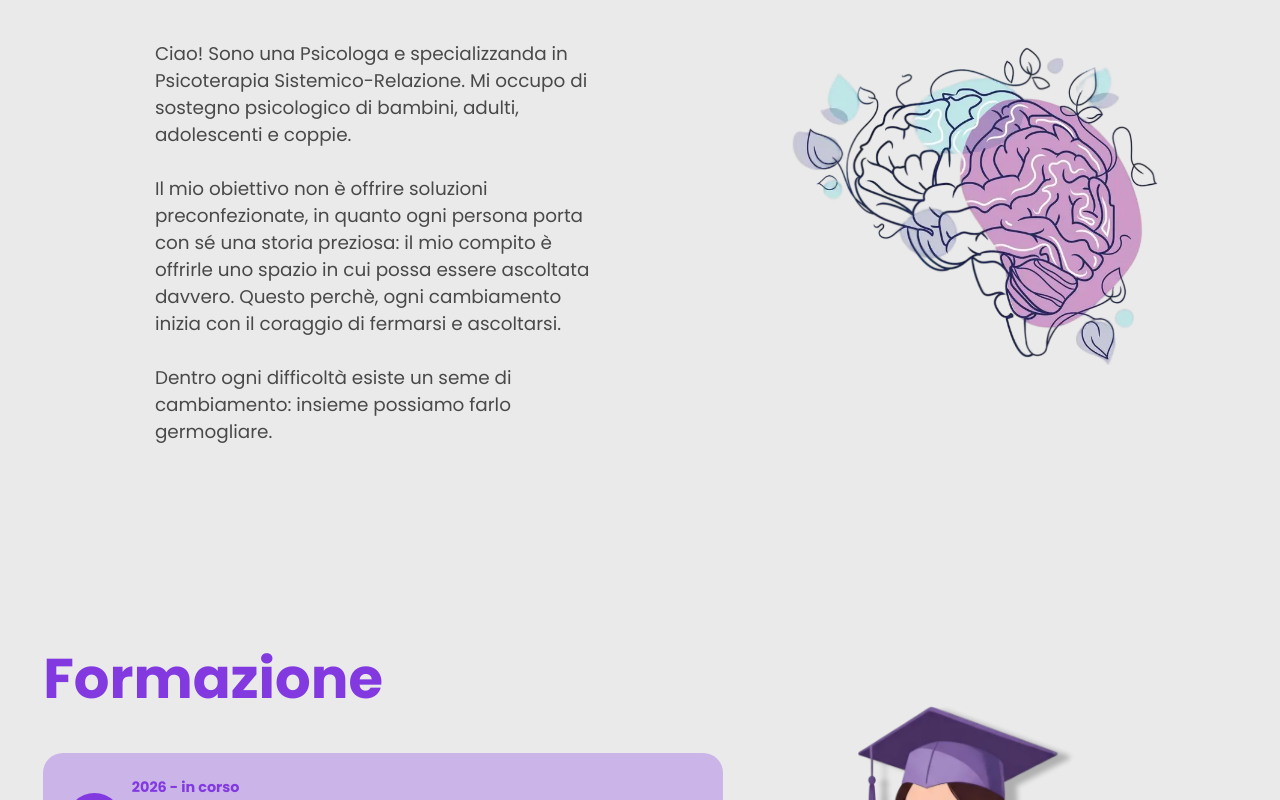
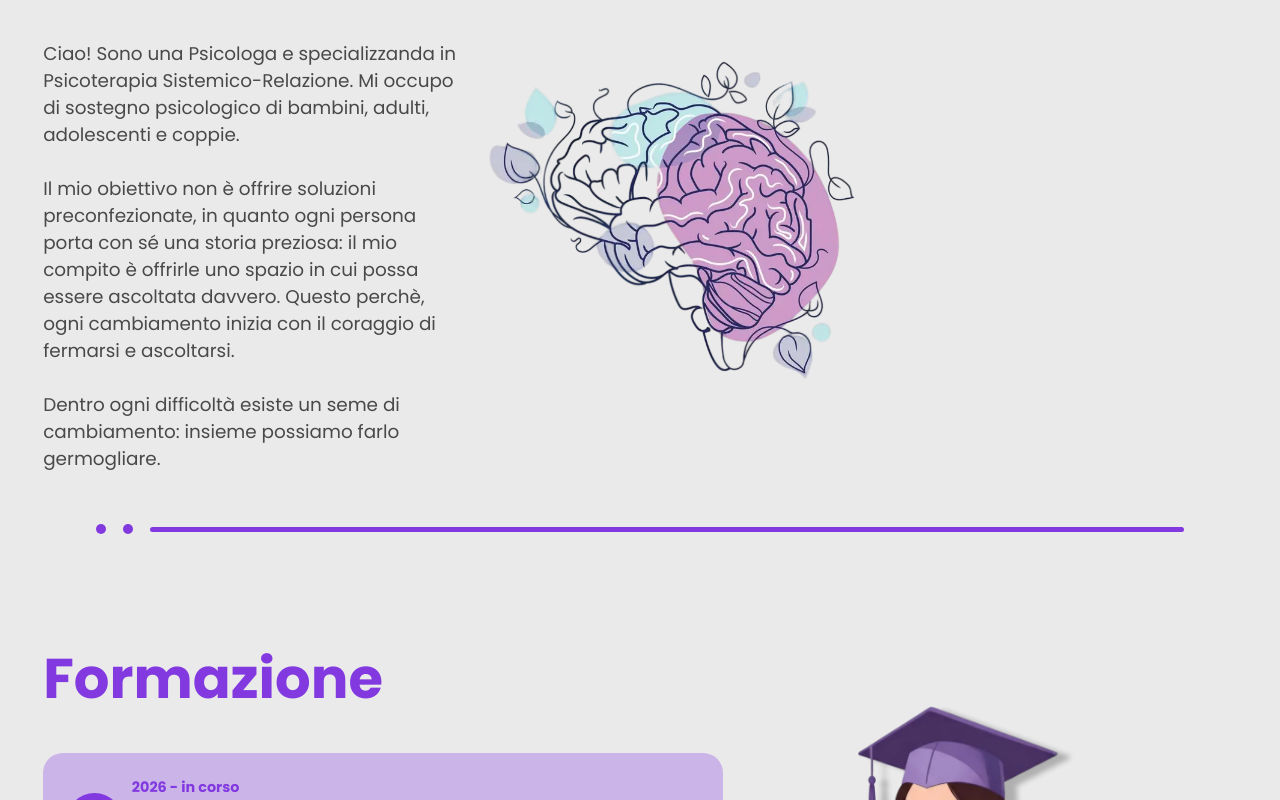
Before and after one commit to gcarda99/psycologist-portfolio, a React (Vite) app: page / in a window 1280 px wide. Shown: the part 996-1796 px from the top of the page. Built offline with nearby package versions, Linux system fonts and the light colour scheme; a web font is replaced by a local one.

Commit message:
feat: add bottom divider line to About section

```diff
--- a/src/components/About/About.css
+++ b/src/components/About/About.css
@@ -17,6 +17,11 @@
   justify-content: space-between;
 }
 
+.about .line-styling--bottom {
+  top: auto;
+  bottom: 50px;
+}
+
 .about .line-styling .style-circle{
   width: 10px;
   height: 10px;
@@ -32,8 +37,10 @@
     display: flex;
     flex-direction: row;
     align-items: center;
-    justify-content: space-around;
+    justify-content: flex-start;
+    gap: 4rem;
     padding-top: 8rem;
+    padding-bottom: 8rem;
     height: fit-content;
 }
 
@@ -94,16 +101,23 @@
     top: 20px;
   }
 
+  .about .line-styling--bottom {
+    top: auto;
+    bottom: 20px;
+  }
+
   .about {
       padding: 0 1.7rem;
   }
 
     .about-body {
         padding-top: 2rem;
+        padding-bottom: 2rem;
         display: flex;
         flex-direction: column-reverse;
         align-items: center;
         justify-content: space-evenly;
+        gap: 0;
     }
 
     .about-description{
--- a/src/components/About/About.js
+++ b/src/components/About/About.js
@@ -29,8 +29,12 @@ function About() {
                     />
                 </div>
             </div>
+            <div className="line-styling line-styling--bottom">
+              <div className="style-circle" style={{backgroundColor: theme.primary}}></div>
+              <div className="style-circle" style={{backgroundColor: theme.primary}}></div>
+              <div className="style-line" style={{backgroundColor: theme.primary}}></div>
+            </div>
         </div>
-
     )
 }
 
```
